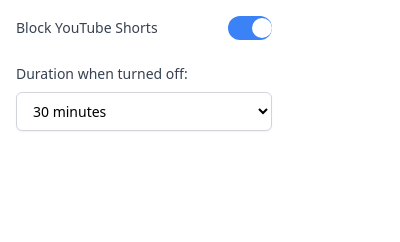
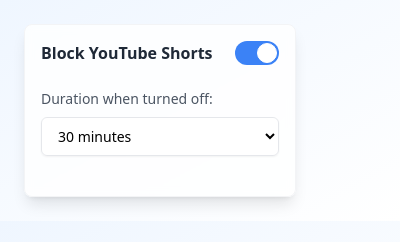
Before and after one commit to burakaliu/getridofshorts, a browser extension: page popup.html in a window 400 px wide. Drawn offline with Linux system fonts and the light colour scheme.

Commit message:
updated styling

```diff
--- a/popup.html
+++ b/popup.html
@@ -3,31 +3,24 @@
 <head>
   <title>Get Rid of Shorts</title>
   <link rel="stylesheet" href="dist/output.css">
-  <style>
-    /* Custom styles for toggle switch */
-    .toggle-switch:checked + .toggle-slider {
-      background-color: #3b82f6;
-    }
-    .toggle-switch:checked + .toggle-slider:before {
-      transform: translateX(1.5rem);
-    }
-  </style>
 </head>
-<body class="w-72 p-4 bg-white dark:bg-gray-800">
-  <div class="space-y-6">
+<body class="w-80 p-6 bg-gradient-to-br from-blue-50 to-white">
+  <div class="popup-container space-y-6 rounded-lg p-4 bg-white/80 backdrop-blur-sm shadow-lg border border-gray-100">
     <!-- Toggle Container -->
     <div class="flex items-center justify-between">
-      <span class="text-sm font-medium text-gray-700 dark:text-gray-200">Block YouTube Shorts</span>
+      <div class="flex items-center space-x-2">
+        <span class="text-base font-semibold text-gray-800 hover:text-gray-900 transition-colors">Block YouTube Shorts</span>
+      </div>
       <label class="relative inline-flex items-center cursor-pointer">
-        <input type="checkbox" id="shortsToggle" class="sr-only toggle-switch" checked>
-        <div class="toggle-slider w-11 h-6 bg-gray-200 rounded-full before:content-[''] before:absolute before:h-5 before:w-5 before:bg-white before:rounded-full before:transition-transform before:duration-300 before:ease-in-out before:translate-x-0.5 before:top-0.5"></div>
+        <input type="checkbox" id="shortsToggle" class="sr-only peer" checked>
+        <div class="w-11 h-6 bg-gray-200 peer-checked:bg-blue-500 rounded-full peer-checked:after:translate-x-full peer-checked:after:border-white after:content-[''] after:absolute after:top-[2px] after:left-[2px] after:bg-white after:border-gray-300 after:border after:rounded-full after:h-5 after:w-5 after:transition-all"></div>
       </label>
     </div>
 
     <!-- Duration Container -->
     <div id="durationContainer" class="space-y-2">
-      <label for="duration" class="block text-sm font-medium text-gray-700 dark:text-gray-200">Duration when turned off:</label>
-      <select id="duration" class="w-full px-3 py-2 text-sm bg-white border border-gray-300 rounded-md shadow-sm focus:outline-none focus:ring-2 focus:ring-blue-500 focus:border-blue-500 dark:bg-gray-700 dark:border-gray-600 dark:text-gray-200">
+      <label for="duration" class="block text-sm font-medium text-gray-600">Duration when turned off:</label>
+      <select id="duration" class="w-full px-3 py-2 text-sm bg-white/80 border border-gray-200 rounded-md shadow-sm focus:outline-none focus:ring-2 focus:ring-blue-400 focus:border-blue-400 transition-colors hover:border-gray-300">
         <option value="5">5 minutes</option>
         <option value="15">15 minutes</option>
         <option value="30" selected>30 minutes</option>
@@ -36,7 +29,7 @@
     </div>
 
     <!-- Timer Display -->
-    <div id="timer" class="text-center text-sm font-medium text-gray-600 dark:text-gray-300"></div>
+    <div id="timer" class="text-center text-sm font-medium text-blue-600"></div>
   </div>
 
   <script src="popup.js"></script>
```
Also changed, not shown: dist/output.css.
